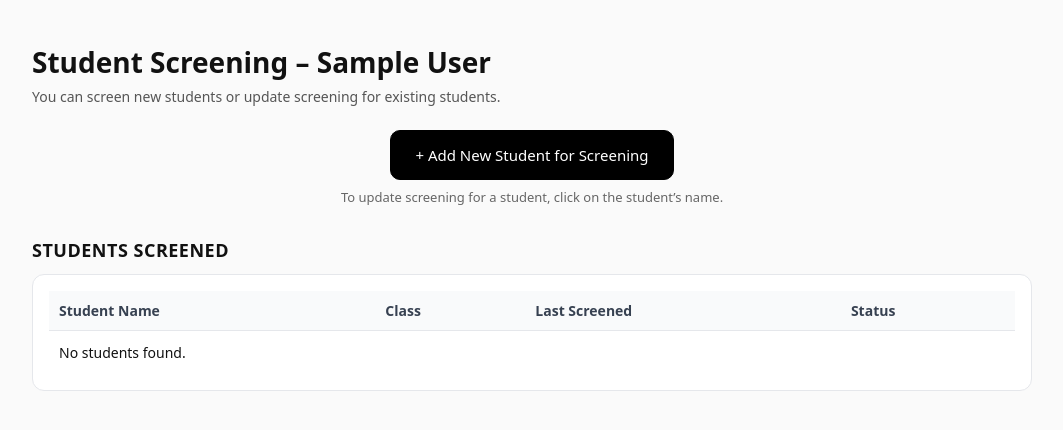
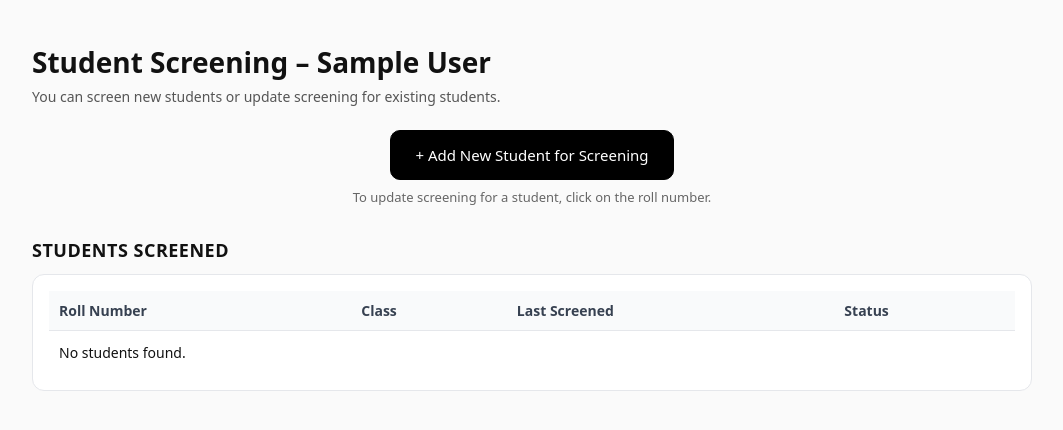
Before and after one commit to admin-masters/nutrilife, a Django app: page /screening-program/teacher/dashboard/ in a window 1280 px wide. Shown: the top 430 px of the page, without its empty margins (108-1171 px from the left). Run offline with Django 5.2, Linux system fonts and the light colour scheme; a user stored in the database is signed in; tables that the repository leaves empty hold one stand-in row (values such as "Sample post"); data that the repository does not hold is empty; parts of the project's set-up code (start-up, migrations or seed data) failed here and were passed over.

Commit message:
changes the student fields on the teacher dashboard

```diff
--- a/backend/templates/screening_only/teacher_dashboard.html
+++ b/backend/templates/screening_only/teacher_dashboard.html
@@ -178,7 +178,7 @@
     </a>
 
     <div class="helper-text">
-      To update screening for a student, click on the student’s name.
+      To update screening for a student, click on the roll number.
     </div>
   </div>
 
@@ -193,7 +193,7 @@
     <table>
       <thead>
         <tr>
-          <th>Student Name</th>
+          <th>Roll Number</th>
           <th>Class</th>
           <th>Last Screened</th>
           <th>Status</th>
@@ -216,7 +216,7 @@
                  onmouseover="this.style.textDecoration='underline'"
                  onmouseout="this.style.textDecoration='none'">
 
-                {{ s.full_name }}
+                 {{ s.student_code|default:"—" }}
 
               </a>
             </td>
```
